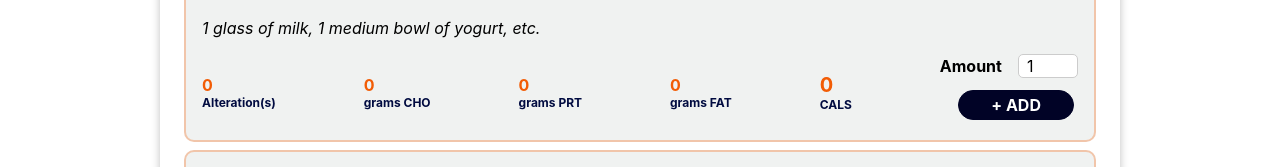
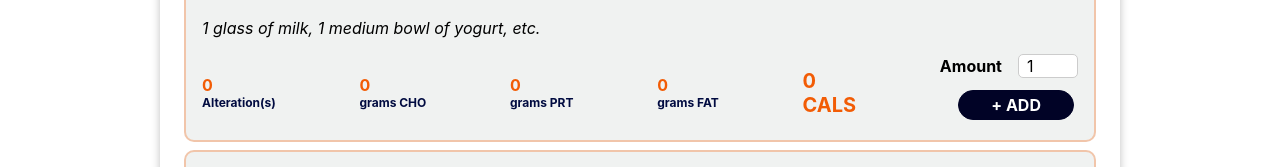
Before and after one commit to hakanurtimur/dietary-app, a React (Create React App) app: page / in a window 1280 px wide. Shown: the part 530-697 px from the top of the page. Built offline with nearby package versions, Linux system fonts and the light colour scheme.

Commit message:
Adding Animation to Alteration

```diff
--- a/src/components/Alterations/AlterationsList/AlterationsItem.js
+++ b/src/components/Alterations/AlterationsList/AlterationsItem.js
@@ -1,15 +1,31 @@
-import React, { useContext } from "react";
+import React, { useContext, useEffect, useState } from "react";
 import CartContext from "../../../store/cart-context";
 import AlterationItemForm from "./AlterationItemForm";
 import classes from "./AlterationsItem.module.css";
 
 export default function AlterationsItem(props) {
-
-
+  const [isChanged, setIsChanged] = useState(false);
 
   const cartCtx = useContext(CartContext);
 
+  const alterations = props.item.alterationValue;
 
+  useEffect(() => {
+    if (alterations < props.item.alterationValue) {
+      return;
+    }
+    setIsChanged(true);
+
+    const timer = setTimeout(() => {
+      setIsChanged(false);
+    }, 300);
+
+    return () => {
+      clearTimeout(timer);
+    };
+  }, [alterations, props.item.alterationValue]);
+
+  const valueClasses = `${classes.value} ${isChanged && classes.change}`;
 
   const addToCartHandler = (amount) => {
     cartCtx.addItem({
@@ -23,7 +39,6 @@ export default function AlterationsItem(props) {
     });
   };
 
-
   return (
     <li className={classes.li}>
       <div className={classes.alterations}>
@@ -32,22 +47,32 @@ export default function AlterationsItem(props) {
       </div>
       <div className={classes.amounts}>
         <div className={classes.amount}>
-          {props.item.alterationValue} <span> Alteration(s)</span>
+          <span className={valueClasses}> {props.item.alterationValue} </span>
+          <span className={classes.cont}> Alteration(s)</span>
         </div>
         <div className={classes.amount}>
-          {props.item.alterationValue * props.cho} <span> grams CHO</span>
+          <span className={valueClasses}>
+            {props.item.alterationValue * props.cho}{" "}
+          </span>
+          <span className={classes.cont}> grams CHO</span>
         </div>
         <div className={classes.amount}>
-          {props.item.alterationValue * props.prt} <span> grams PRT</span>
+          <span className={valueClasses}>
+            {props.item.alterationValue * props.prt}
+          </span>{" "}
+          <span className={classes.cont}> grams PRT</span>
         </div>
         <div className={classes.amount}>
-          {props.item.alterationValue * props.fat} <span> grams FAT</span>
+          <span className={valueClasses}>
+            {props.item.alterationValue * props.fat}{" "}
+          </span>
+          <span className={classes.cont}> grams FAT</span>
         </div>
         <div className={classes.amount}>
           {" "}
           <div className={classes.cals}>
-            {" "}
-            {props.item.alterationValue * props.cal} <span>CALS</span>
+            <span className={`${isChanged && classes.change}`}>{props.item.alterationValue * props.cal} </span>
+            <span>CALS</span>
           </div>
         </div>
         <div>
--- a/src/components/Alterations/AlterationsList/AlterationsItem.module.css
+++ b/src/components/Alterations/AlterationsList/AlterationsItem.module.css
@@ -42,12 +42,18 @@
     font-weight: bold;
     color: rgb(242, 92, 5);
     font-size: 1rem;
+
   }
 
-  .amount span {
-    color: #010B40;
-    font-size: 0.75rem;
+  .change {
+    animation: change 300ms ease-in-out;
+  }
 
+
+  .value {
+    font-weight: bold;
+    color: rgb(242, 92, 5);
+    font-size: 1rem;
   }
   .cals {
     font-size: 1.25rem;
@@ -56,3 +62,31 @@
     display: flex;
     flex-direction: column;
   }
+  .cont {
+    color: #010B40;
+    font-size: 0.75rem;
+  }
+
+ @keyframes change {
+
+  0% {
+    transform: scale(1);
+    color:rgba(242, 92, 5, 0)
+  }
+  30% {
+    transform: scale(0.6);
+    color:rgba(242, 92, 5, 0.3)
+  }
+
+  60% {
+    transform: scale(0.3);
+    color:rgba(242, 92, 5, 0.6)
+  }
+
+  100% {
+    transform: scale(1);
+    color:rgb(242, 92, 5)
+  }
+
+
+ }
```
Also changed, not shown: src/components/UserForm/UserForm.js (added).
